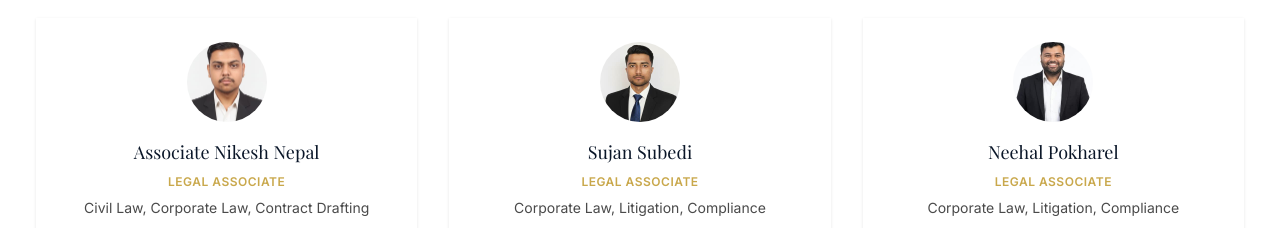
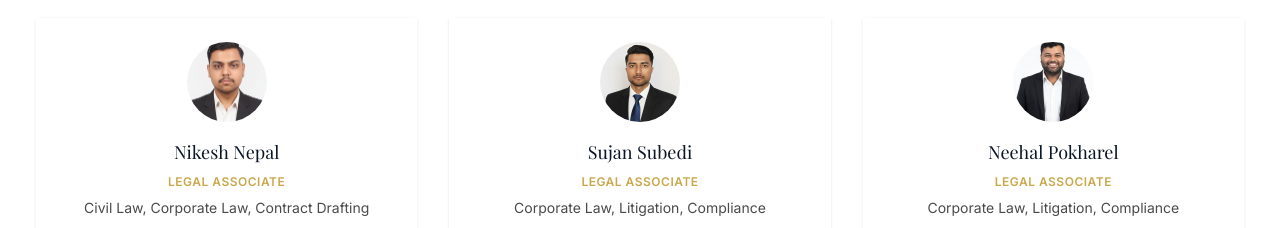
Before and after one commit to plutoassociates5-cyber/plutoassociates, a React (Vite) app: page /teams in a window 1280 px wide. Shown: the part 1260-1488 px from the top of the page. Built offline with nearby package versions, Linux system fonts and the light colour scheme.

Commit message:
revert team page and JSON-LD to Nikesh Nepal

```diff
--- a/src/pages/TeamsPage.jsx
+++ b/src/pages/TeamsPage.jsx
@@ -68,8 +68,8 @@ export default function TeamsPage() {
 
           <div className="flex flex-wrap justify-center gap-8 mt-8">
             <div className="w-full sm:w-[calc(50%-1rem)] lg:w-[calc(33.333%-1.5rem)] bg-white shadow-sm p-6 text-center reveal-anim">
-              <img src={teamNikesh} alt="Associate Nikesh Nepal, Legal Associate at Pluto Associates" title="Associate Nikesh Nepal — Legal Associate" loading="lazy" className="w-20 h-20 rounded-full object-cover mx-auto mb-4" />
-              <h3 className="font-serif text-lg text-navy mb-2">Associate Nikesh Nepal</h3>
+              <img src={teamNikesh} alt="Nikesh Nepal, Legal Associate at Pluto Associates" title="Nikesh Nepal — Legal Associate" loading="lazy" className="w-20 h-20 rounded-full object-cover mx-auto mb-4" />
+              <h3 className="font-serif text-lg text-navy mb-2">Nikesh Nepal</h3>
               <div className="text-xs text-gold font-semibold uppercase tracking-[0.5px] mb-2">Legal Associate</div>
               <p className="text-sm text-text-body">Civil Law, Corporate Law, Contract Drafting</p>
             </div>
--- a/src/seo.js
+++ b/src/seo.js
@@ -244,7 +244,7 @@ const webPageLd = (name, path, description) => ({
 
 const PERSONAS = [
   { name: 'Adv. Sudeep Nepal', jobTitle: 'Founder & Senior Partner', email: 'sudeep@plutoassociates.com' },
-  { name: 'Associate Nikesh Nepal', jobTitle: 'Legal Associate', email: '' },
+  { name: 'Nikesh Nepal', jobTitle: 'Legal Associate', email: '' },
   { name: 'Sujan Subedi', jobTitle: 'Legal Associate', email: 'sujan@plutoassociates.com' },
   { name: 'Neehal Pokharel', jobTitle: 'Legal Associate', email: '' },
 ];
```
